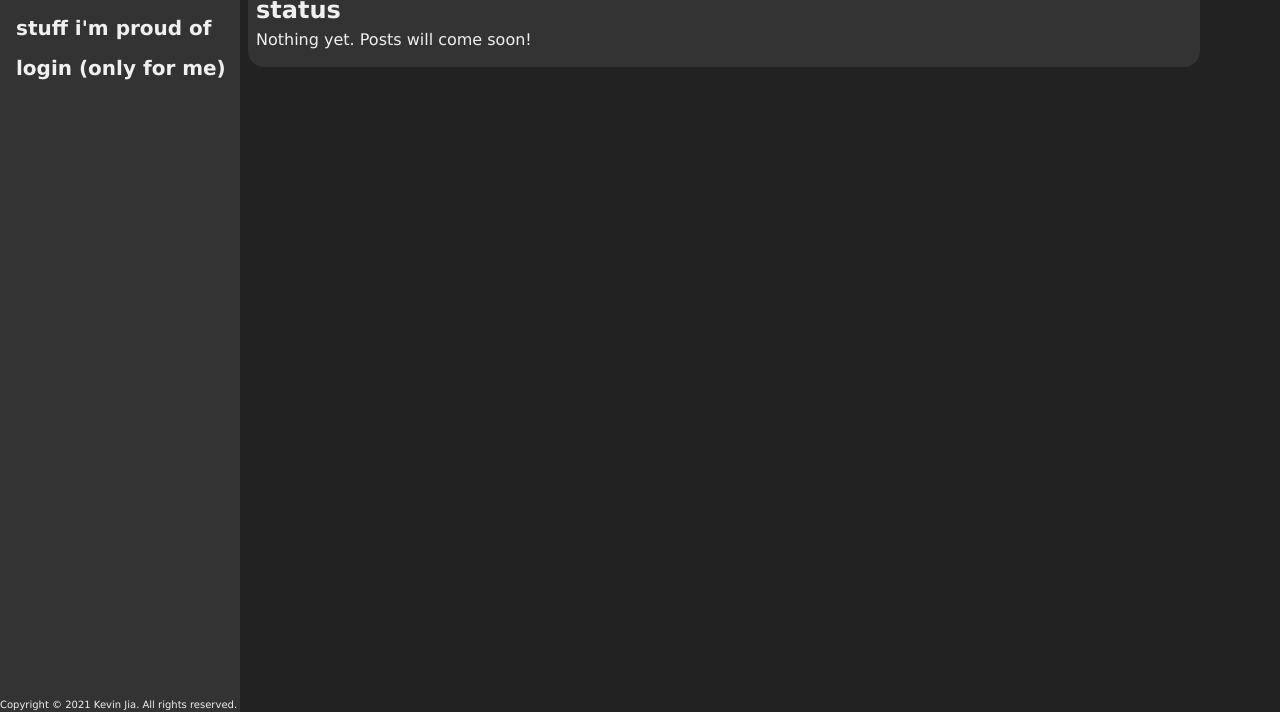
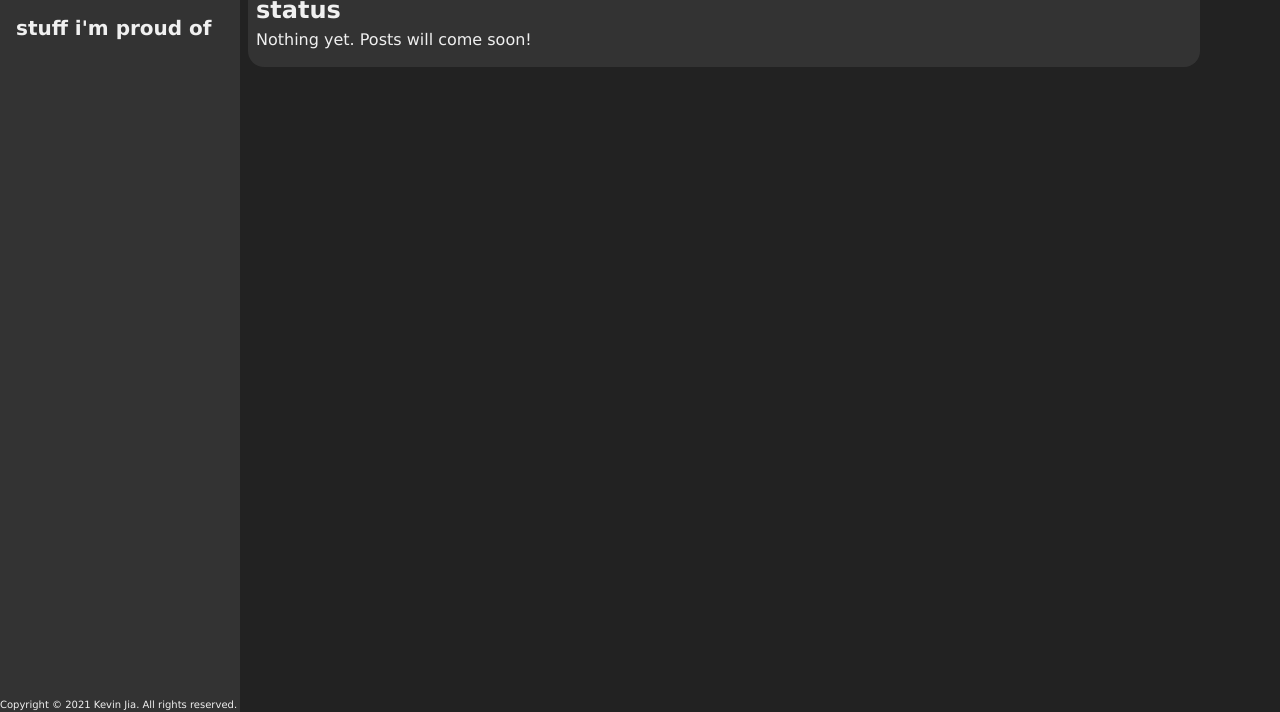
Before and after one commit to Kev-Jia/Kev-Jia.github.io, a plain HTML site: page blog.html in a window 1280 px wide. Shown: the part 88-800 px from the top of the page. Drawn offline with Linux system fonts and the light colour scheme.

Commit message:
removed login page

```diff
--- a/blog.html
+++ b/blog.html
@@ -13,7 +13,6 @@
                 <a href="index.html">homepage</a>
                 <a href="blog.html">blogpage</a>
                 <a href="proud.html">stuff i'm proud of</a>
-                <a>login (only for me)</a>
                 <p>Copyright © 2021 Kevin Jia. All rights reserved.</p>
             </div>
             <div class="img1">
```
Also changed, not shown: index.html (+0 -1 lines), proud.html (+0 -1 lines).
